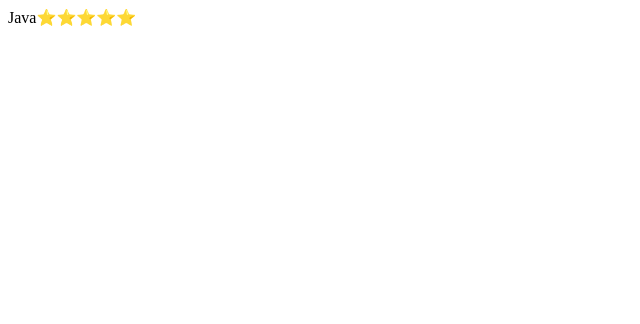
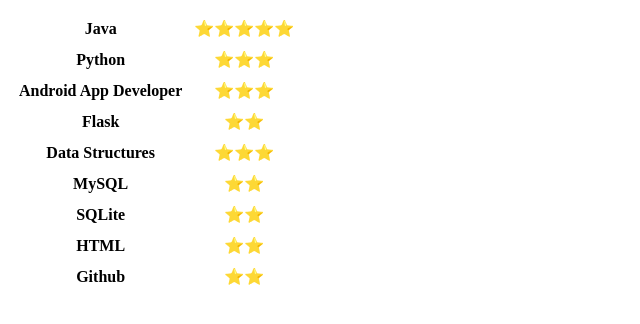
Before and after one commit to abhinav3254/Web-BootCamp, a plain HTML site: page HTML/skills.html in a window 1280 px wide. Shown: the whole page, without its empty margins (0-640 px from the left). Drawn offline with Linux system fonts and the light colour scheme.

Commit message:
1 commit

```diff
--- a/HTML/skills.html
+++ b/HTML/skills.html
@@ -7,11 +7,82 @@
     <title>Skills</title>
 </head>
 <body>
-    <table>
-        <td>
-            <tr>Java</tr>
-            <tr>&#11088;&#11088;&#11088;&#11088;&#11088;</tr>
-        </td>
+    <table  cellspacing="10">
+        <tr>
+            <th>
+                Java
+            </th>
+            <th>
+                &#11088;&#11088;&#11088;&#11088;&#11088;
+            </th>
+
+
+        </tr>
+
+        <tr>
+            <th>
+                Python
+            </th>
+            <th>
+                &#11088;&#11088;&#11088;
+            </th>
+        </tr>
+        <tr>
+            <th>
+                Android App Developer
+            </th>
+            <th>
+                &#11088;&#11088;&#11088;
+            </th>
+        </tr>
+        <tr>
+            <th>
+                Flask
+            </th>
+            <th>
+                &#11088;&#11088;
+            </th>
+        </tr>
+        <tr>
+            <th>
+                Data Structures
+            </th>
+            <th>
+                &#11088;&#11088;&#11088;
+            </th>
+        </tr>
+        <tr>
+            <th>
+                MySQL
+            </th>
+            <th>
+                &#11088;&#11088;
+            </th>
+        </tr>
+        <tr>
+            <th>
+                SQLite
+            </th>
+            <th>
+                &#11088;&#11088;
+            </th>
+        </tr>
+        <tr>
+            <th>
+                HTML
+            </th>
+            <th>
+                &#11088;&#11088;
+            </th>
+        </tr>
+        <tr>
+            <th>
+                Github
+            </th>
+            <th>
+                &#11088;&#11088;
+            </th>
+        </tr>
     </table>
 </body>
 </html>
```
Also changed, not shown: HTML/index.html (+79 -1 lines).
